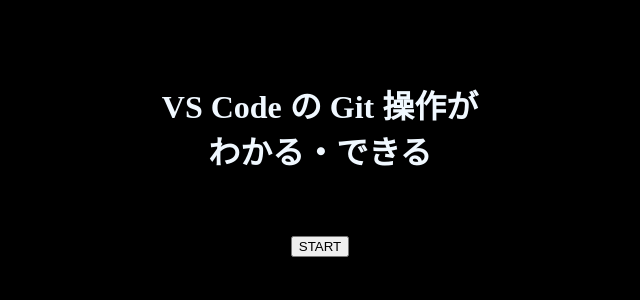
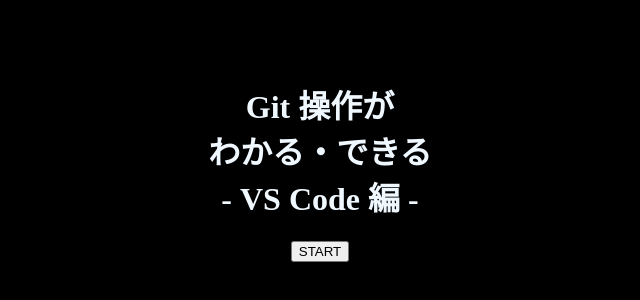
Before and after one commit to TsuchiyaYuki299/web-contest-summer-tsuchiya, a plain HTML site: page index.html in a window 1280 px wide. Shown: the part 298-598 px from the top of the page, without its empty margins (320-960 px from the left). Drawn offline with Linux system fonts and the light colour scheme.

Commit message:
title 修正

```diff
--- a/index.html
+++ b/index.html
@@ -7,7 +7,7 @@
     <title>Document</title>
   </head>
   <body>
-    <h1 id="title">VS Code の Git 操作が<br />わかる・できる</h1>
+    <h1 id="title">Git 操作が<br />わかる・できる <br>- VS Code 編 - </h1>
     <button id="start-button" onclick="start()">START</button>
 
     <script src="main.js"></script>
--- a/main.js
+++ b/main.js
@@ -26,7 +26,7 @@ function onClickStep1Button() {
 function onClickStep2Button() {
   buttonDisplayHidden()
   const select = document.getElementById("select")
-  select.innerHTML = "<div id='step2'>STEP 2 : 問題</div>"
+  select.innerHTML = "<div id='step2'>STEP 2 : 問題</div><h2>問題文</h2><button>選択肢1</button><button>選択肢2</button>"
 }
 
 
--- a/style.css
+++ b/style.css
@@ -1,9 +1,9 @@
 body {
-  background-color: black;
+  background: #000;
   color: aliceblue;
   text-align: center;
 }
 
 h1 {
-  margin: 30% 0 5% 0;
+  margin-top: 30%;
 }
```
